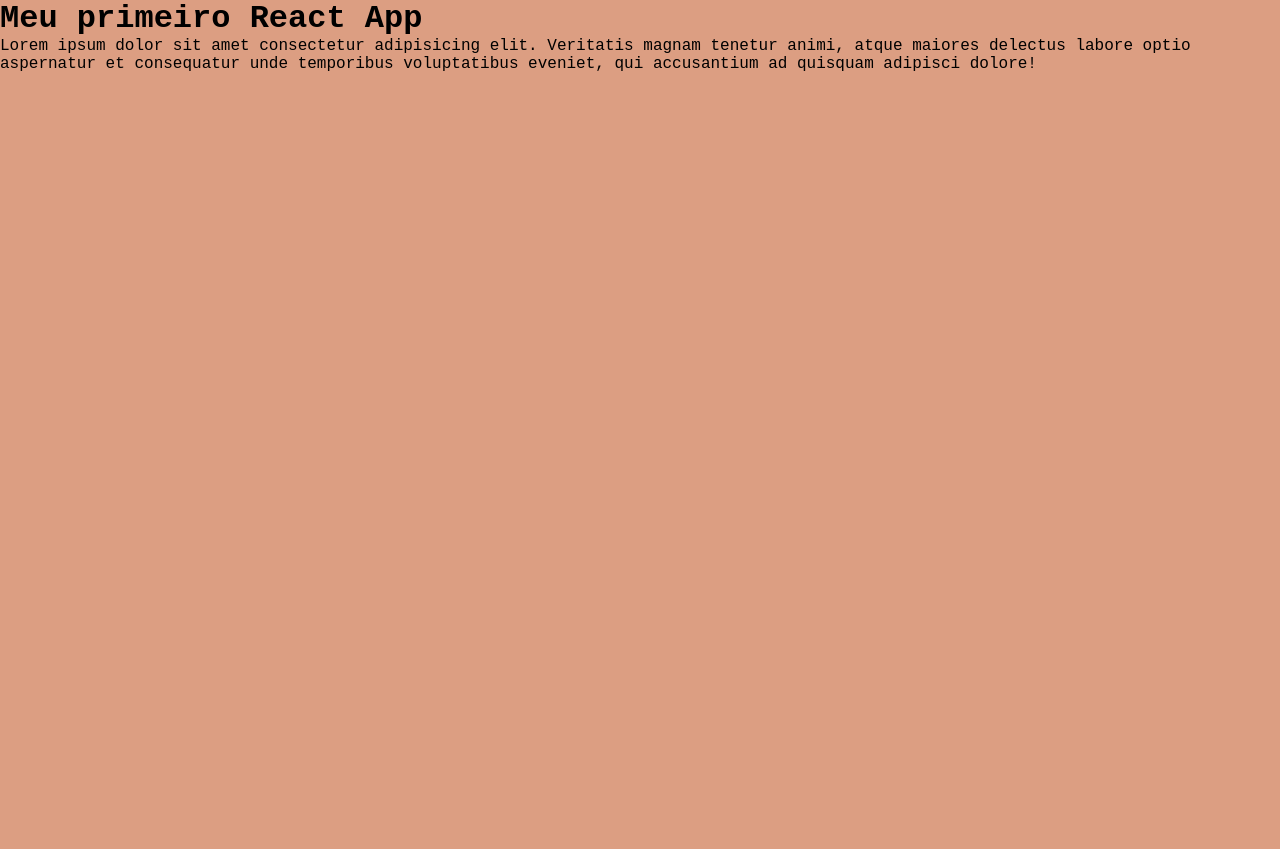
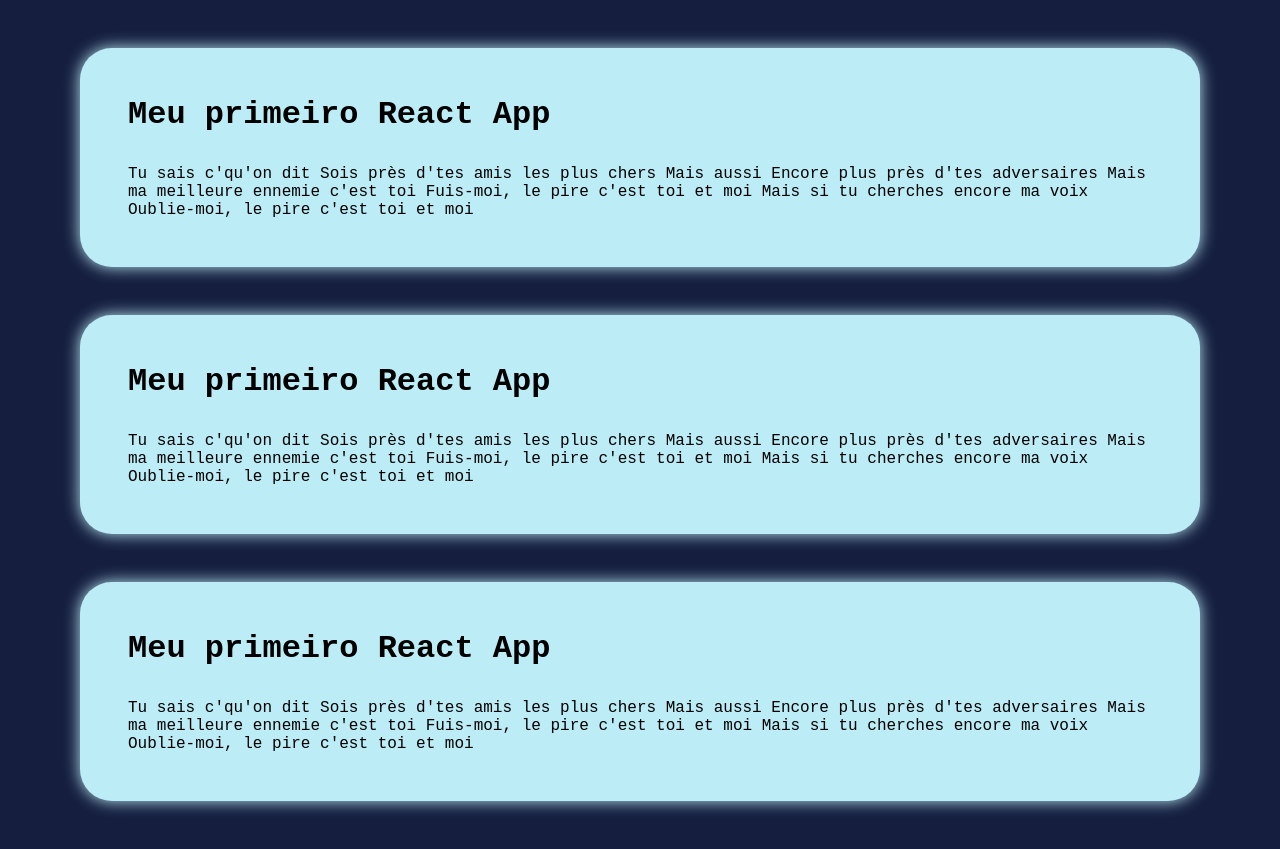
Before and after one commit to Valdeclesia/ppi2025_4inf1v, a React (Vite) app: page / in a window 1280 px wide. Before the commit the page ends 800 px from the top, so only its background shows below. Built offline with nearby package versions, Linux system fonts and the light colour scheme.

Commit message:
Aula 22/05/2025 - criação do componente MyText

```diff
--- a/src/App.jsx
+++ b/src/App.jsx
@@ -1,16 +1,14 @@
 import "./styles/theme.css";
 import "./styles/global.css";
+import { MyText } from "./components/MyText";
 
 export default function App() {
   return (
-    <div>
-      <h1>Meu primeiro React App</h1>
-      <p>
-        Lorem ipsum dolor sit amet consectetur adipisicing elit. Veritatis
-        magnam tenetur animi, atque maiores delectus labore optio aspernatur et
-        consequatur unde temporibus voluptatibus eveniet, qui accusantium ad
-        quisquam adipisci dolore!
-      </p>
-    </div>
+ <>
+  <MyText/>
+  <MyText/>
+  <MyText/>
+</>
+
   );
 }
--- /dev/null
+++ b/src/components/MyText.jsx
@@ -0,0 +1,21 @@
+import styles from './MyText.module.css';
+
+export function MyText() {
+    return (
+     <div className={styles.container}>
+        <div className={styles.div}>
+          <h1 className={styles.title}>Meu primeiro React App</h1>
+         <p className={styles.Text}>
+            Tu sais c'qu'on dit
+            Sois près d'tes amis les plus chers
+            Mais aussi
+            Encore plus près d'tes adversaires
+            Mais ma meilleure ennemie c'est toi
+            Fuis-moi, le pire c'est toi et moi
+            Mais si tu cherches encore ma voix
+            Oublie-moi, le pire c'est toi et moi
+         </p>
+        </div>
+        </div>
+    )
+}
--- /dev/null
+++ b/src/components/MyText.module.css
@@ -0,0 +1,25 @@
+.container {
+    margin: 0 auto;
+    max-width: 80rem;
+}
+
+
+.div {
+    background-color: var(--azulclaro);
+    box-shadow: 0 0 1rem var(--azulclaro);
+    margin: 3rem 5rem;
+    padding: 3rem;
+    border-radius: 2rem;
+}
+
+.title {
+    font-weight: bolder;
+    font-size: 2rem;
+    color: var(--russian_violet);
+    margin-bottom: 2rem;
+
+}
+
+.text {
+    font-size: 2rem;
+}
--- a/src/styles/global.css
+++ b/src/styles/global.css
@@ -6,9 +6,9 @@
 }
 
 html {
-    font-size: 62;
+    font-size: 62.5;
 
 } body{
     font-family: 'Courier New', Courier, monospace;
-    background-color: var(--bege-claro);
+    background-color: var(--azul-preto);
 }
--- a/src/styles/theme.css
+++ b/src/styles/theme.css
@@ -9,4 +9,19 @@
 --roxo-azul: #6b7fd7ff;
 --azulclaro: #bcedf6ff;
 --verde-estranho: #ddfbd2ff;
+--russian-violet: #0c0a3eff;
+--amaranth-purple: #a63446ff;
+--turquoise: #73eedcff;
+--pakistan-green: #023618ff;
+--paynes-gray: #546a7bff;
+--teal: #1f7a8cff;
+--space-cadet: #2e2d4dff;
+--turquoise: #42d9c8ff;
+--raspberry: #dd1155ff;
+--emerald: #58bc82ff;
+--night: #121619ff;
+--cordovan: #90323dff;
+--lapis-lazuli: #376996ff;
+--aquamarine: #1effbcff;
+--atomic-tangerine: #efa48bff;
 }
```
